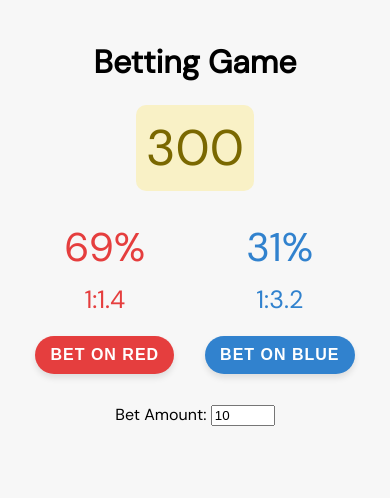
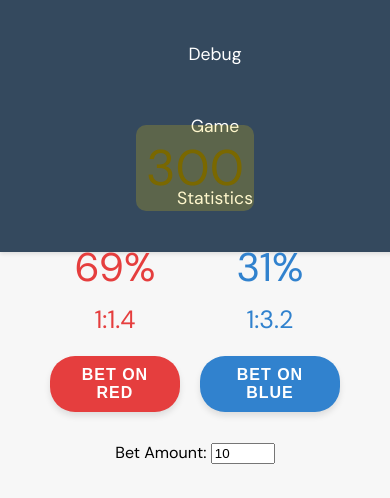
Before and after one commit to yangersss/points-website, a plain HTML site: page index.html in a window 390 px wide. Drawn offline with Linux system fonts and the light colour scheme.

Commit message:
Add navigation bar to index.html. also need to ensure underline stays on even when clicking away from nav bar and pad the actual game down a little

```diff
--- a/index.html
+++ b/index.html
@@ -11,6 +11,14 @@
 </head>
 
 <body>
+    <nav id="main-nav">
+        <ul>
+            <li><a href="#debug">Debug</a></li>
+            <li><a href="#game">Game</a></li>
+            <li><a href="#stats">Statistics</a></li>
+        </ul>
+    </nav>
+
     <h1>Betting Game</h1>
     <div id="points-container">
         <div id="points">
--- a/styles.css
+++ b/styles.css
@@ -1,12 +1,105 @@
-body {
+html, body {
     font-family: 'DM Sans', sans-serif;
     margin: 0;
     padding: 20px;
     background: #f7f7f7;
+    scroll-behavior: smooth;
 }
 
 h1 {
     text-align: center;
+}
+
+/* Navigation Bar Styles */
+#main-nav {
+    padding: 8px 20px;
+    background-color: #34495e; /* A darker shade for a sleek look */
+    color: #ffffff;
+    box-shadow: 0 2px 4px rgba(0, 0, 0, 0.1); /* Subtle shadow for depth */
+    position: fixed; /* Fixed at the top */
+    top: 0;
+    left: 0;
+    width: 100%; /* Full width */
+    transition: background-color 0.3s; /* Smooth transition for background */
+}
+
+#main-nav ul {
+    list-style: none;
+    display: flex;
+    justify-content: center;
+    padding: 0;
+    margin: 0;
+    align-items: center; /* Center items vertically */
+}
+
+#main-nav ul li {
+    padding: 15px 20px;
+}
+
+#main-nav ul li a {
+    text-decoration: none;
+    color: #ffffff;
+    font-size: 1.1em; /* Slightly larger font size for readability */
+    transition: color 0.3s ease-in-out;
+    font-weight: 500; /* Medium font weight */
+}
+
+#main-nav ul li a:hover, #main-nav ul li a:focus {
+    color: #1abc9c; /* A fresh color for hover state */
+    border-bottom: 2px solid #1abc9c; /* Underline effect on hover */
+}
+
+/* Responsive Design for Smaller Screens */
+@media (max-width: 768px) {
+    #main-nav ul {
+        flex-direction: column; /* Stack the links vertically on small screens */
+        padding-top: 10px;
+        padding-bottom: 10px;
+    }
+
+    #main-nav ul li {
+        width: 100%; /* Full width */
+        text-align: center; /* Center align the links */
+    }
+
+    #main-nav ul li a {
+        padding: 10px;
+        display: block; /* Block level for better tap targets */
+    }
+
+    /* Collapsible menu for smaller screens */
+    .menu-toggle {
+        display: none;
+        cursor: pointer;
+        /* Styling for menu toggle goes here */
+    }
+
+    .menu-toggle.active + #main-nav ul {
+        display: flex;
+    }
+}
+
+/* Add a fancy animation to the nav links */
+#main-nav ul li a {
+    position: relative;
+}
+
+#main-nav ul li a:after {
+    content: '';
+    position: absolute;
+    width: 0;
+    height: 2px;
+    display: block;
+    margin-top: 5px;
+    right: 0;
+    background: #1abc9c;
+    transition: width 0.4s ease;
+}
+
+#main-nav ul li a:hover:after {
+    width: 100%;
+    left: 0;
+    background: #1abc9c;
 }
 
 #points-container,
```
